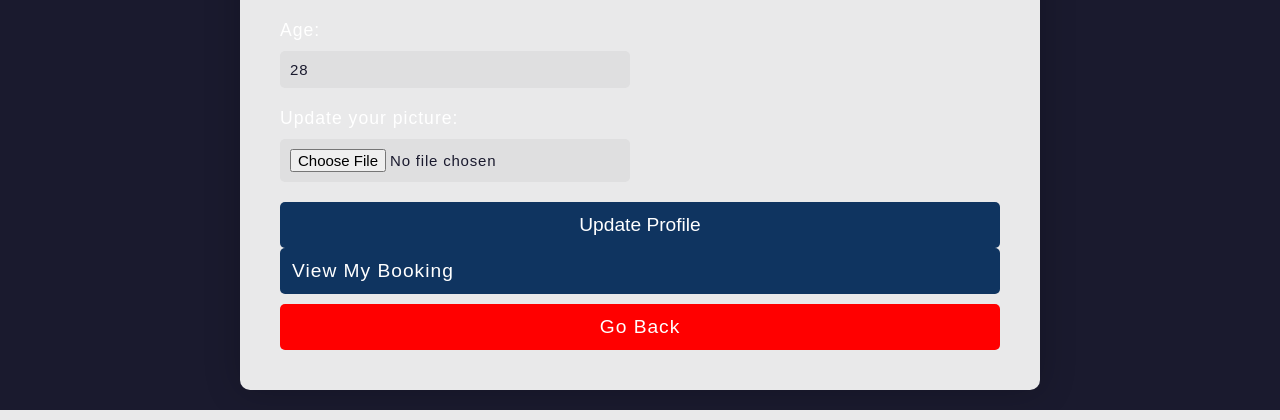
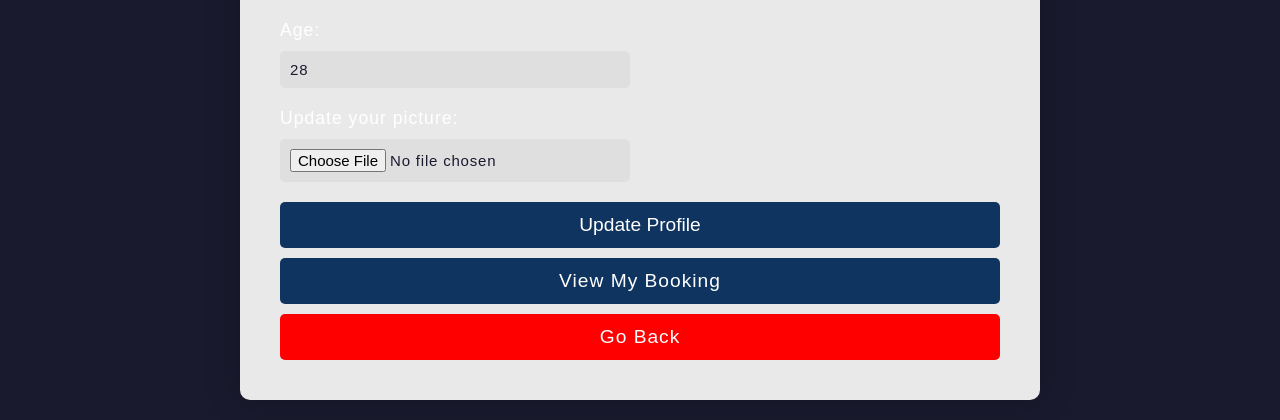
Before and after one commit to FortunateSon999/CP3407-Assessment-Group-1-Phoebe-Theodore, a PHP site: page /profile.php in a window 1280 px wide. Shown: the part 562-982 px from the top of the page. Run offline with PHP 8.4, Linux system fonts and the light colour scheme; a user stored in the database is signed in; data comes from the database, SQL or seed files in the repository.

Commit message:
Update the design of profile.php

```diff
--- a/stylesheet.css
+++ b/stylesheet.css
@@ -998,6 +998,8 @@ button:hover {
     color: var(--color);
     border: none;
     border-radius: 5px;
+    text-align: center;
+    margin-top: 10px;
     font-size: 1.2rem;
     cursor: pointer;
     transition: background-color 0.3s, transform 0.2s;
```
